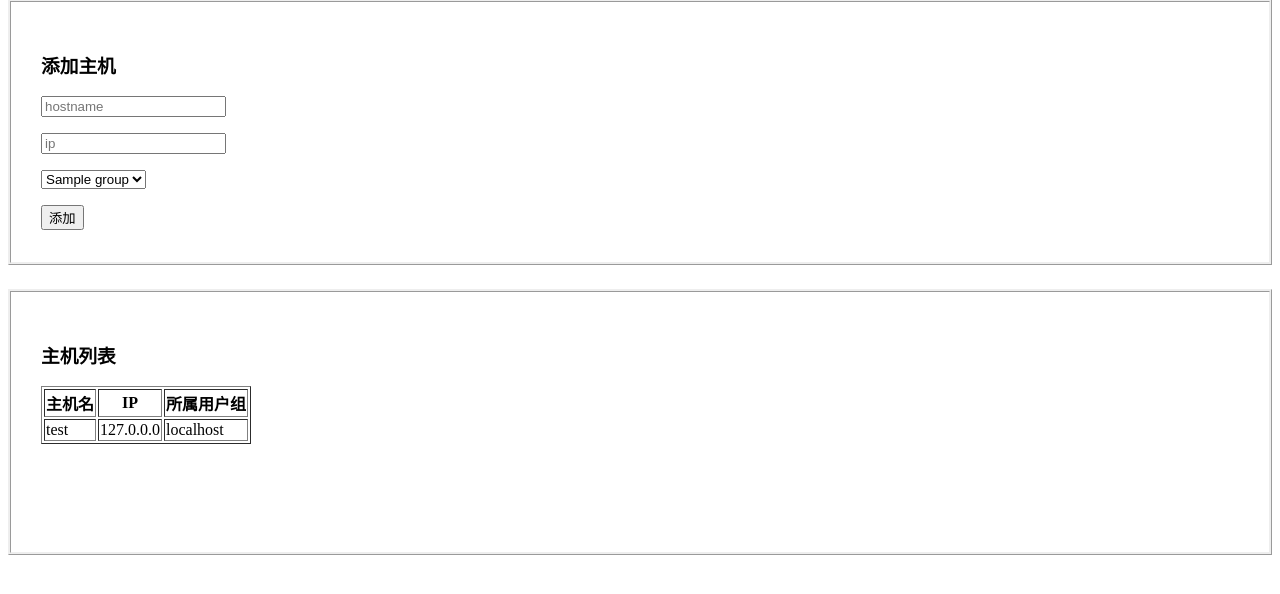
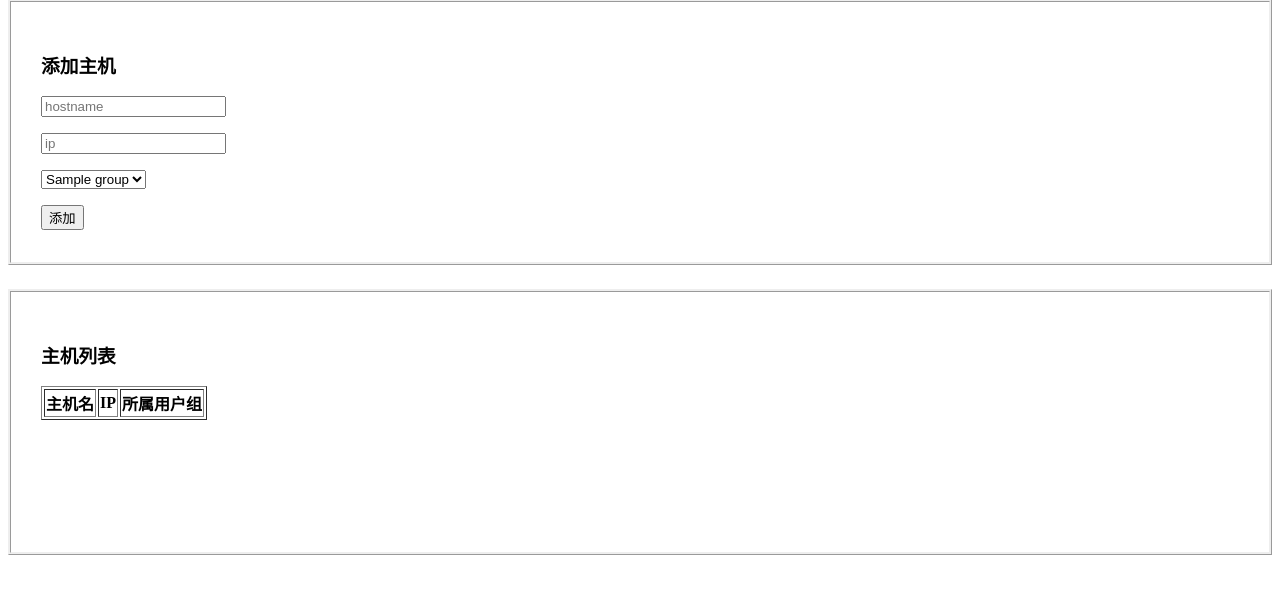
Before and after one commit to bobbyquennell/Testing, a Django app: page /app/host/ in a window 1280 px wide. Shown: the part 25-619 px from the top of the page. Run offline with Django 3.2, Linux system fonts and the light colour scheme; tables that the repository leaves empty hold one stand-in row (values such as "Sample post"); lists and menus that the app fills with data are empty.

Commit message:
Get data from table group

```diff
--- a/templates/host.html
+++ b/templates/host.html
@@ -37,12 +37,6 @@
           <th>IP</th>
           <th>所属用户组</th>
       </tr>
-
-      <tr>
-          <td>test</td>
-          <td>127.0.0.0</td>
-          <td>localhost</td>
-      </tr>
     </table>
 
 </div>
```
